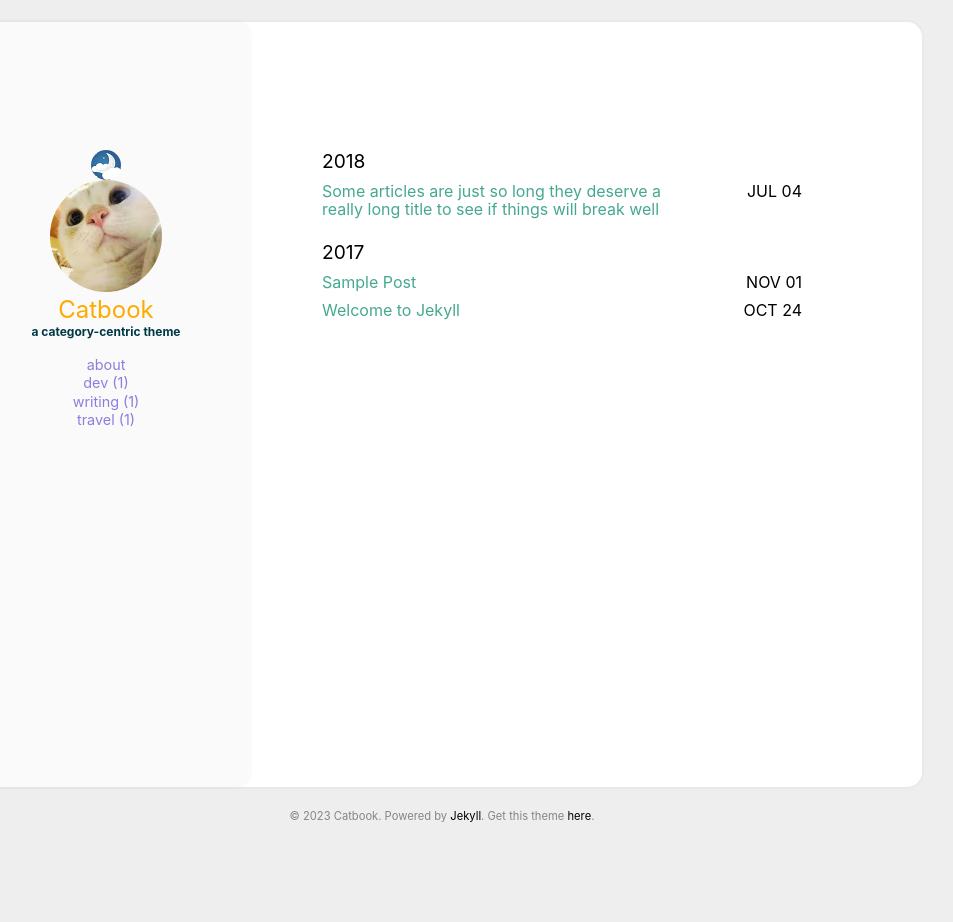
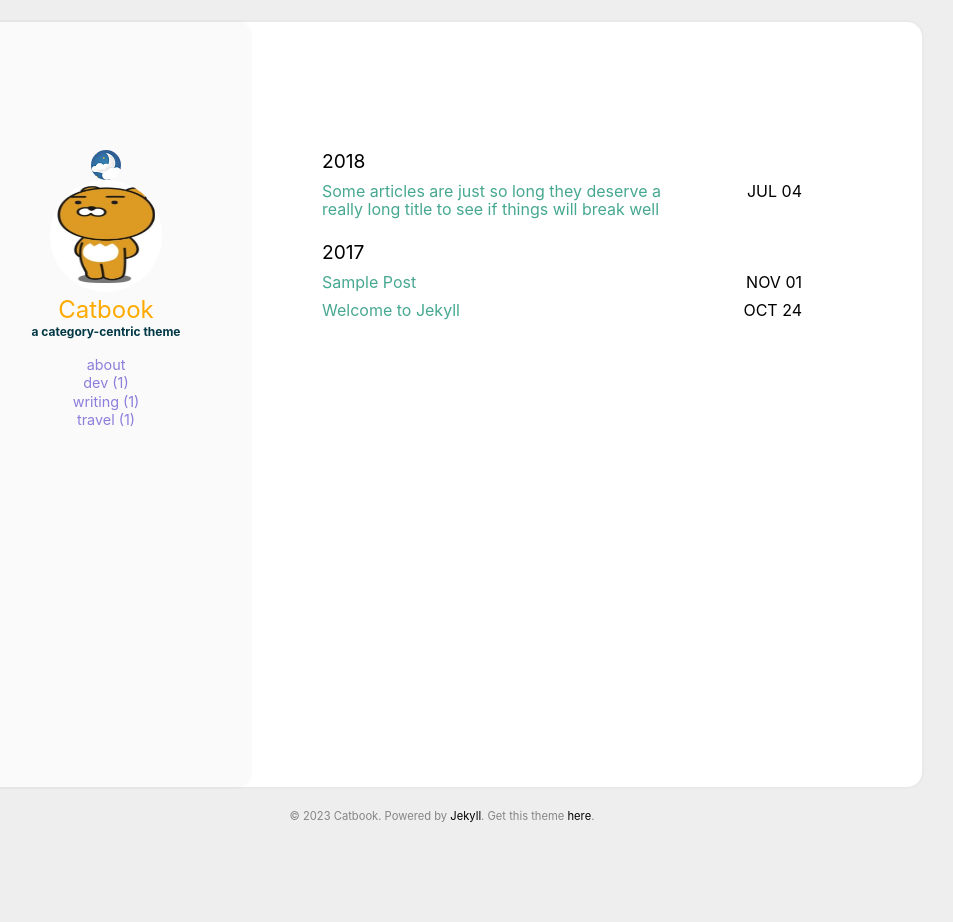
Before and after one commit to hoohoo1220/blog, a Jekyll site: the page built from index.html, in a window 1280 px wide. Shown: the whole page, without its empty margins (198-1151 px from the left). Built offline with Jekyll 4.4.1, drawn with Linux system fonts in a browser that asks for light colours.

Commit message:
이미지 수정

```diff
--- a/_config.yml
+++ b/_config.yml
@@ -7,7 +7,7 @@ description: > # this means to ignore newlines until "baseurl"
   Google search results) and in your feed.xml site description.
 
 baseurl: # the subpath of the site
-url: http://hoohoo1220/github.io # the base hostname & protocol for your site
+url: https://hoohoo1220.github.io/catbook-master # the base hostname & protocol for your site
 
 permalink: /:year-:month/:title
 timezone:
```
Also changed, not shown: assets/img/cat.jpg.
